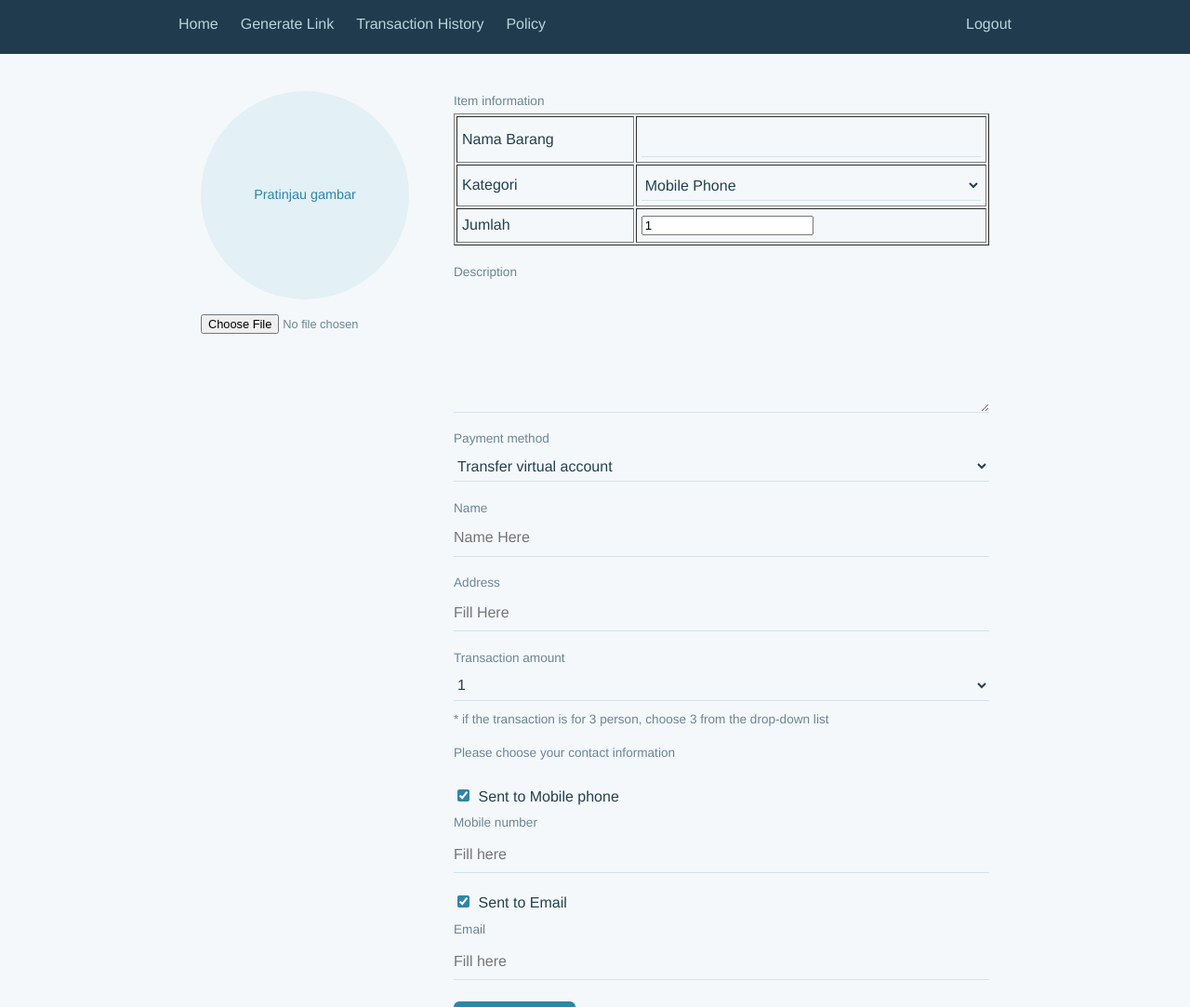
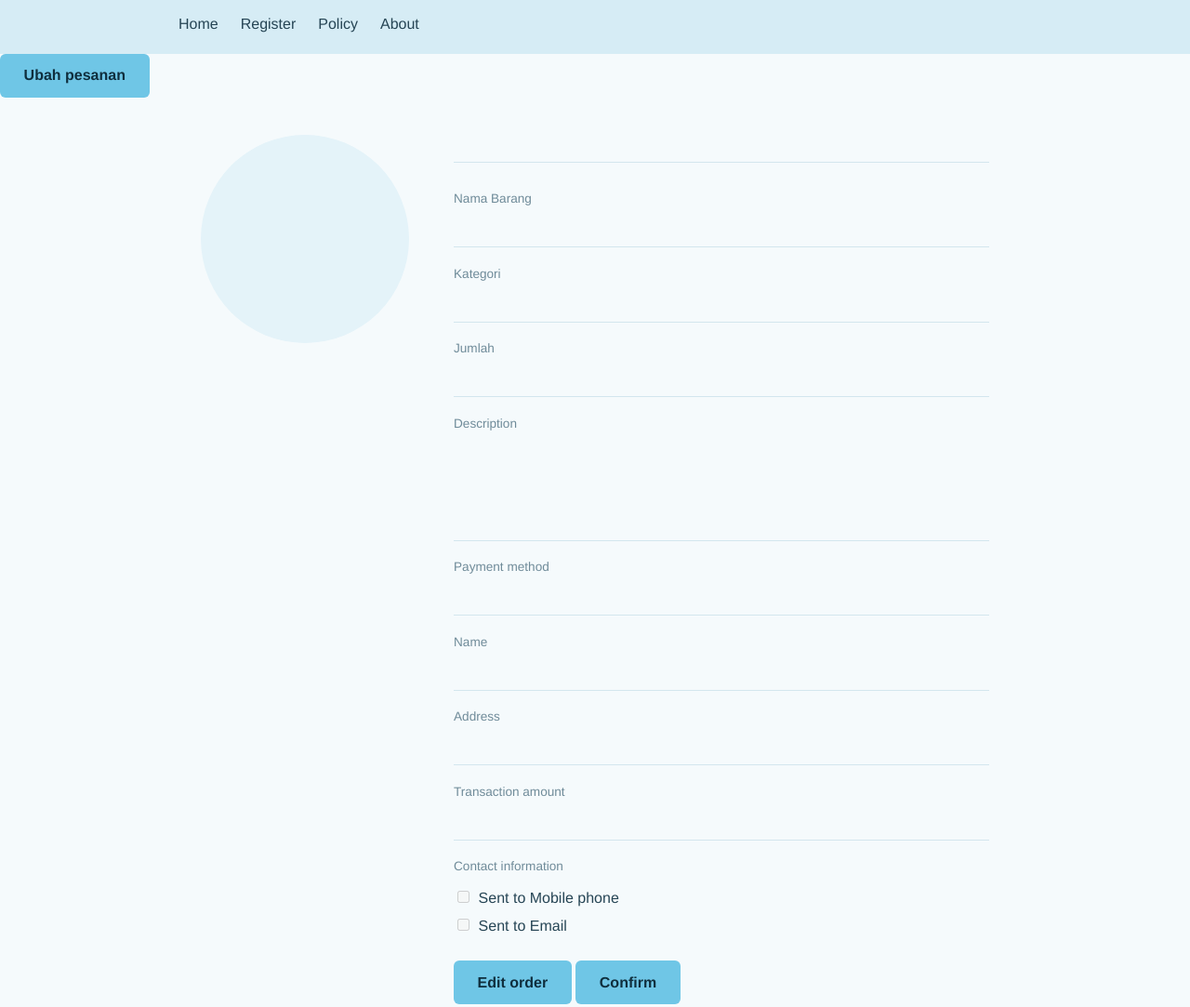
Before and after one commit to asyifazia00/Praktikum-2-Pemesanan-barang, a plain HTML site: page index.html in a window 1280 px wide. Shown: the top 1083 px of the page at 93% size. Drawn offline with Linux system fonts and the light colour scheme.

Commit message:
Add files via upload
second page

```diff
--- a/index.html
+++ b/index.html
@@ -1,33 +1,31 @@
 <!DOCTYPE html>
 <html lang="id">
-
 <head>
 <meta charset="utf-8">
 <meta name="viewport" content="width=device-width, initial-scale=1">
-<title>Form Elektronics Order</title>
+<title>Hasil Pemesanan Barang</title>
 <style>
+
   :root {
-    --bg: #f4f8fa;
-    --surface: #ffffff;
-    --ink: #24404f;
-    --muted: #6b8594;
-    --line: #d5e2e9;
-    --sea: #2f86a6;
-    --sea-dark: #256c88;
-    --sea-soft: #e3f0f5;
-    --deep: #1f3b4d;
+    --bg: #f5fafc;
+    --ink: #264555;
+    --muted: #6f8b99;
+    --line: #d3e6ee;
+    --sea: #6fc6e6;
+    --sea-dark: #78d0f3;
+    --sea-soft: #e4f3f9;
+    --nav: #d6ecf5;
   }
   @media (prefers-color-scheme: dark) {
     :root:not([data-theme="light"]) {
-      --bg: #14222c;
-      --surface: #1a2c38;
-      --ink: #dbe8ef;
-      --muted: #8fa8b6;
-      --line: #2c4252;
-      --sea: #5bb0cf;
-      --sea-dark: #479bbb;
-      --sea-soft: #213847;
-      --deep: #101c24;
+      --bg: #234052;
+      --ink: #dcebf2;
+      --muted: #92abb9;
+      --line: #2d4453;
+      --sea: #6bbddb;
+      --sea-dark: #55a9c9;
+      --sea-soft: #437898;
+      --nav: #1b303d;
     }
   }
 
@@ -41,56 +39,46 @@
     line-height: 1.55;
   }
 
+
   nav {
-    background: var(--deep);
+    background: var(--nav);
     display: flex;
     flex-wrap: wrap;
     gap: 1.5rem;
     padding: .9rem max(1.5rem, calc((100% - 56rem) / 2));
   }
   nav a {
-    color: #b9d3df;
+    color: var(--ink);
     text-decoration: none;
     padding-bottom: 2px;
     border-bottom: 2px solid transparent;
   }
-  nav a:hover, nav a:focus-visible {
-    color: #fff;
-    border-bottom-color: #5bb0cf;
-    outline: none;
-  }
-  nav a:last-child { margin-left: auto; }
+  nav a:hover, nav a:focus-visible { border-bottom-color: var(--sea); outline: none; }
 
   .page {
     max-width: 56rem;
     margin: 0 auto;
-    padding: 2.5rem 1.5rem 4rem;
+    padding: 2.5rem 1.5rem 2rem;
     display: flex;
     gap: 3rem;
     flex-wrap: wrap;
   }
 
-  .pic { width: 14rem; }
-  .pic .img {
-    width: 14rem; height: 14rem;
+  .img {
+    width: 14rem; height: 14rem; flex: none;
     background: var(--sea-soft);
     border-radius: 50%;
-    display: flex; align-items: center; justify-content: center;
-    color: var(--sea);
-    font-size: .9rem;
-  }
-  .pic input[type=file] {
-    margin-top: 1rem;
-    width: 14rem;
-    font-size: .8rem;
-    color: var(--muted);
   }
 
-  form { flex: 1; min-width: 20rem; }
+  .form { flex: 1; min-width: 20rem; }
+
   .row { display: flex; flex-direction: column; margin-bottom: 1.1rem; }
-  .row > label.t { font-size: .85rem; color: var(--muted); margin-bottom: .2rem; }
-  .row input[type=text], .row input[type=tel], .row input[type=email],
-  .row select, .row textarea {
+  .row > .t { font-size: .85rem; color: var(--muted); margin-bottom: .2rem; }
+  pre { margin: 0; font: inherit; white-space: pre-wrap; }
+
+  form { margin-top: 1.8rem; padding-top: 1.8rem; border-top: 1px solid var(--line); }
+
+  .row input, .row select {
     width: 100%;
     font: inherit;
     color: var(--ink);
@@ -102,13 +90,11 @@
     transition: border-color .15s;
   }
   .row select { background: var(--bg); }
-  .row textarea { resize: vertical; }
-  .row input:focus, .row select:focus, .row textarea:focus {
+  .row input:focus, .row select:focus {
     outline: none;
     border-bottom-color: var(--sea);
     box-shadow: 0 1px 0 var(--sea);
   }
-  .note { margin: -.5rem 0 1.4rem; font-size: .85rem; color: var(--muted); }
 
   .chk { margin: 0 0 1.4rem; }
   .chk label { display: block; padding: .15rem 0; }
@@ -116,7 +102,7 @@
 
   button {
     background: var(--sea);
-    color: #fff;
+    color: #0f2e3d;
     border: 0;
     border-radius: 6px;
     padding: .7rem 1.6rem;
@@ -127,79 +113,98 @@
   }
   button:hover, button:focus-visible { background: var(--sea-dark); outline: none; }
   button:focus-visible { box-shadow: 0 0 0 3px var(--sea-soft), 0 0 0 5px var(--sea); }
+
+  .note { margin: 0 0 .6rem; font-size: .85rem; color: var(--muted); }
+
+  hr { max-width: 56rem; margin: 1rem auto; border: 0; border-top: 1px solid var(--line); }
+  .row textarea {
+  width: 100%;
+  font: inherit;
+  color: var(--ink);
+  background: transparent;
+  border: 0;
+  border-bottom: 1px solid var(--line);
+  padding: .4rem 0;
+  resize: none;
+}
+.row input[readonly], .row textarea[readonly] { cursor: default; }
+.row input:focus, .row textarea:focus { outline: none; }
 </style>
 </head>
 <body>
 <nav>
-  <a href="#">Home</a><a href="#">Generate Link</a><a href="#">Transaction History</a><a href="#">Policy</a><a href="#">Logout</a>
+  <a href="#">Home</a><a href="#">Register</a><a href="#">Policy</a><a href="#">About</a>
 </nav>
 
-<div class="page">
-  <div class="pic">
-    <div class="img" role="img" aria-label="Pratinjau gambar barang">Pratinjau gambar</div>
-    <input type="file" name="picture" form="orderForm" accept="image/*" aria-label="Upload Picture">
+    <button type="button" onclick="history.back()">Ubah pesanan</button>
   </div>
 
-  <form id="orderForm" action="../Praktikum 2 hasil pemesanan barang" method="GET">
-    <div class="row"><label class="t" for="title">Item information</label>
-      <table border="1" cellpadding="5">
-        <tr>
-            <td style="margin:.4rem 0 .2rem">Nama Barang</td>
-            <td>
-                <input type="text" name="nama_barang" required>
-            </td>
-        </tr>
+  <div class="page">
+    <div class="img" role="img" aria-label="Gambar barang"></div>
 
-        <tr>
-            <td>Kategori</td>
-            <td>
-                <select name="kategori">
-                    <option value="mobile phone">Mobile Phone</option>
-                    <option value="laptop">Laptop</option>
-                    <option value="smart tv">Smart TV</option>
-                </select>
-            </td>
-        </tr>
+    <div class="form">
+  <form id="orderForm" action="../Praktikum 2 pemesanan barang/" method="GET">
+          <div class="row"><span class="t" for="nama_barang">Nama Barang</span>
+            <input type="text" id="nama_barang" name="nama_barang" readonly></div>
 
-        <tr>
-            <td>Jumlah</td>
-            <td>
-                <input type="number" name="jumlah" min="1" value="1">
-            </td>
-        </tr>
+          <div class="row"><label class="t" for="kategori">Kategori</label>
+            <input type="text" id="kategori" name="kategori" readonly></div>
 
-      </table>
+          <div class="row"><label class="t" for="jumlah">Jumlah</label>
+            <input type="text" id="jumlah" name="jumlah" readonly></div>
+
+          <div class="row"><label class="t" for="description">Description</label>
+            <textarea id="description" name="description" rows="4" readonly></textarea></div>
+
+          <div class="row"><label class="t" for="payment_method">Payment method</label>
+            <input type="text" id="payment_method" name="payment_method" readonly></div>
+
+          <div class="row"><label class="t" for="nama">Name</label>
+            <input type="text" id="nama" name="nama" readonly></div>
+
+          <div class="row"><label class="t" for="alamat">Address</label>
+            <input type="text" id="alamat" name="alamat" readonly></div>
+
+          <div class="row"><label class="t" for="transaction">Transaction amount</label>
+            <input type="text" id="transaction" name="transaction" readonly></div>
+
+          <div class="chk">
+            <p class="note">Contact information</p>
+            <label><input type="checkbox" id="sendphone" name="sendphone" disabled>Sent to Mobile phone</label>
+            <div class="row" id="row-phone"><label class="t" for="phone">Mobile number</label>
+              <input type="tel" id="phone" name="phone" readonly></div>
+
+            <label><input type="checkbox" id="sendemail" name="sendemail" disabled>Sent to Email</label>
+            <div class="row" id="row-email"><label class="t" for="email">Email</label>
+              <input type="text" id="email" name="email" readonly></div>
+          </div>
+
+          <button type="button" onclick="history.back()">Edit order</button>
+          <button type="submit">Confirm</button>
+        </form>
       </div>
+</div>
+<hr>
 
-    <div class="row"><label class="t" for ="description">Description</label>
-      <textarea id="description" name="description" rows="5"></textarea></div>
-    <div class="row"><label class="t" for="payment method">Payment method</label>
-      <select id="payment method" name="payment method">
-        <option>Transfer virtual account</option><option>E-Wallet</option><option>Credit card</option>
-      </select></div>
-    <div class="row"><label class="t" for="holder">Name</label>
-      <input type="text" id="holder" name="holder" placeholder="Name Here"></div>
-      <div class="row"><label class="t" for="holder">Address</label>
-        <input type="text" id="holder" name="holder" placeholder="Fill Here"></div>
-    <div class="row"><label class="t" for="transaction">Transaction amount</label>
-      <select id="transaction" name="transaction">
-        <option>1</option><option>2</option><option>3</option><option>4</option><option>5</option>
-      </select></div>
-    <p class="note">* if the transaction is for 3 person, choose 3 from the drop-down list</p>
+<script>
+  var p = new URLSearchParams(location.search);
 
-    <div class="chk">
-      <p class="note">Please choose your contact information</p>
-      <label><input type="checkbox" name="sendphone" value="1" checked>Sent to Mobile phone</label>
-      <div class="row"><label class="t" for="phone">Mobile number</label>
-        <input type="tel" id="phone" name="phone" placeholder="Fill here"></div>
+  ['nama_barang', 'kategori', 'jumlah', 'description',
+   'payment_method', 'nama', 'alamat', 'transaction',
+   'phone', 'email'].forEach(function (key) {
+    var el = document.getElementById(key);
+    if (el) el.value = p.get(key) || '';
+  });
 
-      <label><input type="checkbox" name="sendemail" value="1" checked>Sent to Email</label>
-      <div class="row"><label class="t" for="email">Email</label>
-        <input type="text" id="email" name="email" placeholder="Fill here"></div>
-    </div>
 
-    <button type="submit">Order now</button>
-  </form>
-</div>
+  var sendPhone = p.has('sendphone');
+  var sendEmail = p.has('sendemail');
+
+  document.getElementById('sendphone').checked = sendPhone;
+  document.getElementById('sendemail').checked = sendEmail;
+
+  document.getElementById('row-phone').style.display = sendPhone ? '' : 'none';
+  document.getElementById('row-email').style.display = sendEmail ? '' : 'none';
+</script>
 </body>
 </html>
```
